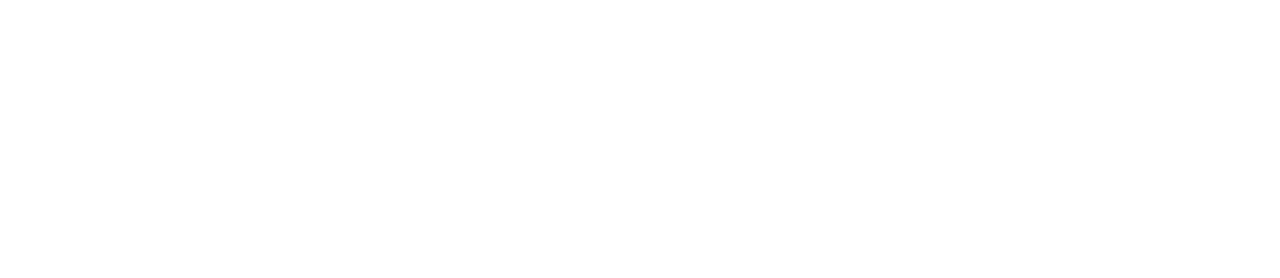
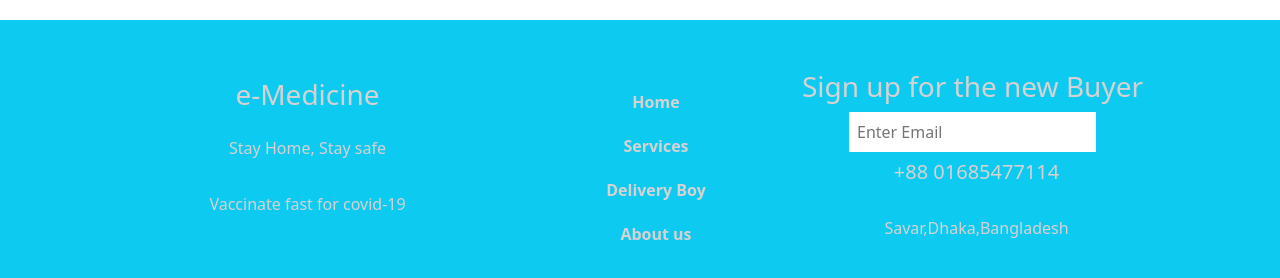
Before and after one commit to webfaisalbd/e-medicine-react, a React (Create React App) app: page / in a window 1280 px wide. Shown: the part 2088-2366 px from the top of the page. Before the commit the page ends 2084 px from the top, so only its background shows below. Built offline with nearby package versions, Linux system fonts and the light colour scheme.

Commit message:
header footer completed

```diff
--- a/package.json
+++ b/package.json
@@ -3,14 +3,19 @@
   "version": "0.1.0",
   "private": true,
   "dependencies": {
+    "@fortawesome/fontawesome-svg-core": "^1.2.36",
+    "@fortawesome/free-solid-svg-icons": "^5.15.4",
+    "@fortawesome/react-fontawesome": "^0.1.16",
     "@testing-library/jest-dom": "^5.14.1",
     "@testing-library/react": "^11.2.7",
     "@testing-library/user-event": "^12.8.3",
     "bootstrap": "^5.1.1",
+    "firebase": "^9.1.3",
     "react": "^17.0.2",
     "react-bootstrap": "^2.0.0-rc.1",
     "react-dom": "^17.0.2",
     "react-router-dom": "^5.3.0",
+    "react-router-hash-link": "^2.4.3",
     "react-scripts": "4.0.3",
     "web-vitals": "^1.1.2"
   },
--- a/src/App.js
+++ b/src/App.js
@@ -5,6 +5,8 @@
 import Booking from './Pages/Booking/Booking';
 import NotFound from './Pages/NotFound/NotFound';
 import Header from './Pages/Shared/Header/Header';
+import Footer from './Pages/Shared/Footer/Footer';
+import Login from './Pages/Login/Login/Login';
 
 
 
@@ -13,6 +15,7 @@
     <div className="App">
           <Router>
                    <Header> </Header>
+
           <Switch>
               <Route exact path="/">
                    <Home></Home>
@@ -20,15 +23,24 @@
               <Route path="/home">
                    <Home></Home>
               </Route>
+              <Route path="/services">
+              <Services></Services>
+              </Route>
 
               <Route path="/booking/:serviceId">
                  <Booking></Booking>
+            </Route>
+
+              <Route path="/login">
+                 <Login></Login>
             </Route>
             <Route path="*">
                  <NotFound></NotFound>
             </Route>
 
           </Switch>
+
+          <Footer></Footer>
 
           </Router>
 
--- a/src/Pages/Booking/Booking.js
+++ b/src/Pages/Booking/Booking.js
@@ -34,8 +34,6 @@
                          <p class="card-text"><span className="fw-bold">Dosage:</span> {foundDetails?.dosage}</p>
                          <button className="btn btn-regular bg-success">Confirm Order</button>
 
-
-    {/* <a href="#" class="btn btn-primary">Go somewhere</a> */}
   </div>
 
 </div>
--- a/src/Pages/Home/Deliveries/Deliveries.js
+++ b/src/Pages/Home/Deliveries/Deliveries.js
@@ -12,7 +12,7 @@
             .then(data => setDeliveries(data.slice(0,6)));
     }, [])
     return (
-        <div>
+        <div id="deliveries">
             <h1>Our Delivery Heros</h1>
             <Row>
             {
--- a/src/Pages/Home/Home/Home.js
+++ b/src/Pages/Home/Home/Home.js
@@ -5,7 +5,7 @@
 
 const Home = () => {
     return (
-        <div>
+        <div id="home">
             <Banner></Banner>
             <Services></Services>
             <Deliveries></Deliveries>
--- a/src/Pages/Home/Services/Services.js
+++ b/src/Pages/Home/Services/Services.js
@@ -12,7 +12,7 @@
     }, [])
 
     return (
-        <div>
+        <div id="services">
             <h2>Our Top Products</h2>
 
             <Row>
--- /dev/null
+++ b/src/Pages/Login/Login/Login.js
@@ -0,0 +1,15 @@
+import React from 'react';
+
+
+
+const Login = () => {
+
+    return (
+        <div>
+            <h2>Please Login</h2>
+            <button  className="btn btn-warning">Google Sign In</button>
+        </div>
+    );
+};
+
+export default Login;
--- a/src/Pages/NotFound/NotFound.js
+++ b/src/Pages/NotFound/NotFound.js
@@ -4,9 +4,10 @@
 const NotFound = () => {
     return (
         <div>
-        {/* <img style={{ width: '100%' }} src="https://trustedrevie.ws/assets/screen_shots//404.jpg" alt="" />
-            <Link to="/"><button>Go Back</button>
-            </Link> */}
+        <img className="m-2" style={{ width: '50%' }} src="https://trustedrevie.ws/assets/screen_shots//404.jpg" alt="" />
+        <br />
+            <Link to="/home"><button className="btn btn-regular bg-success">Go Home</button>
+            </Link>
         </div>
     );
 };
--- /dev/null
+++ b/src/Pages/Shared/Footer/Footer.css
@@ -0,0 +1,34 @@
+.icon {
+    margin: 5px;
+    padding: 5px;
+    background-color: rgb(46, 46, 46);
+    /* border-radius: 5px; */
+    color: rgb(155, 155, 155);
+    font-size: 30px;
+  }
+  .icon:hover {
+    background-color: blue;
+  }
+  .footer-menu {
+    list-style: none;
+    margin-top: 20px;
+    font-size: 16px;
+    cursor: pointer;
+  }
+  .footer-menu:hover {
+    color: blue;
+  }
+  .footer-input {
+    padding: 8px;
+    border: none;
+    outline: none;
+    background-color: white;
+  }
+  .footer-container {
+    padding: 50px;
+    color: rgb(216, 209, 209);
+  }
+  .foter-phone-icon {
+    font-size: 30px;
+    color: blue;
+  }
--- /dev/null
+++ b/src/Pages/Shared/Footer/Footer.js
@@ -0,0 +1,71 @@
+import React from 'react';
+import './Footer.css'
+
+
+
+const Footer = () => {
+    return (
+        <div>
+            <div className="footer-container bg-info mt-4">
+                <div className="container">
+                    <div className="row">
+                        <div className="col-md-5">
+                            <div className="left-container">
+                                <h3 className="p-2">e-Medicine</h3>
+                                <p className="p-2">Stay Home, Stay safe</p>
+                                <p className="p-2">Vaccinate fast for covid-19</p>
+
+
+
+
+
+                            </div>
+                        </div>
+                        <div className="col-md-2">
+                            <div className="footer-menu-container">
+                                <ul>
+                                    <li className="footer-menu fw-bold">Home</li>
+                                    <li className="footer-menu fw-bold">Services</li>
+                                    <li className="footer-menu fw-bold">Delivery Boy</li>
+                                    <li className="footer-menu fw-bold"> About us</li>
+                                </ul>
+                            </div>
+                        </div>
+                        <div className="col-md-5">
+                            <div className="right-footer-container">
+                                <div className="text-center">
+                                    <h3 className="">Sign up for the new Buyer</h3>
+                                    <input
+                                        className="footer-input"
+                                        type="text"
+                                        placeholder="Enter Email"
+                                    />
+                                </div>
+                                <div className="phone d-flex align-items-center justify-content-center mt-2">
+                                    <div className="foter-phone-icon">
+
+                                    </div>
+                                    <div>
+                                        <h5 className="ps-2">+88 01685477114</h5>
+                                    </div>
+                                </div>
+                                <div className="map d-flex align-items-center justify-content-center">
+                                    <div className="foter-phone-icon">
+
+                                    </div>
+                                    <div>
+                                        <p className="ps-2">
+                                            <br />  Savar,Dhaka,Bangladesh
+                                        </p>
+                                    </div>
+                                </div>
+                            </div>
+                        </div>
+                    </div>
+                </div>
+            </div>
+        </div>
+    );
+};
+
+export default Footer;
--- a/src/Pages/Shared/Header/Header.js
+++ b/src/Pages/Shared/Header/Header.js
@@ -1,19 +1,19 @@
 import React from 'react';
 import { Container, Nav, Navbar } from 'react-bootstrap';
-import { Link } from 'react-router-dom';
+import { HashLink } from 'react-router-hash-link';
 
 const Header = () => {
     return (
         <>
-            <Navbar bg="dark" variant="dark" sticky="top" collapseOnSelect expand="lg" >
+            <Navbar bg="info" variant="dark" sticky="top" collapseOnSelect expand="lg" >
                 <Container>
                     <Navbar.Brand href="#home">e-Medicine</Navbar.Brand>
                     <Navbar.Toggle />
                     <Navbar.Collapse className="justify-content-end">
-                        <Nav.Link as={Link} to="/home#home">Home</Nav.Link>
-                        <Nav.Link as={Link} to="/home#services">Services</Nav.Link>
-                        <Nav.Link as={Link} to="/home#experts">Experts</Nav.Link>
-                        <Nav.Link as={Link} to="/login">Login</Nav.Link>
+                        <Nav.Link as={HashLink} to="/home#home">Home</Nav.Link>
+                        <Nav.Link as={HashLink} to="/home#services">Services</Nav.Link>
+                        <Nav.Link as={HashLink} to="/home#deliveries">Delivery Boys</Nav.Link>
+                        <Nav.Link as={HashLink} to="/login">Login</Nav.Link>
                         <Navbar.Text>
                             Signed in as:
                         </Navbar.Text>
```
Also changed, not shown: 1 other file (tests, documents, lock files or other folders).
